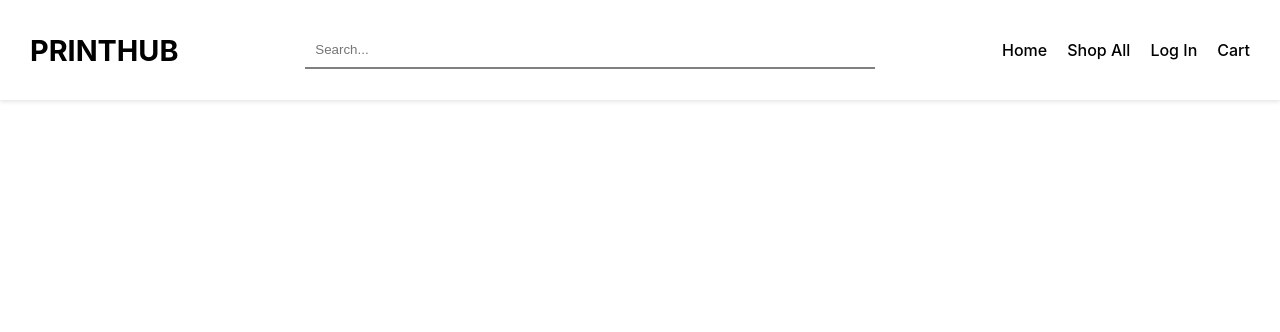
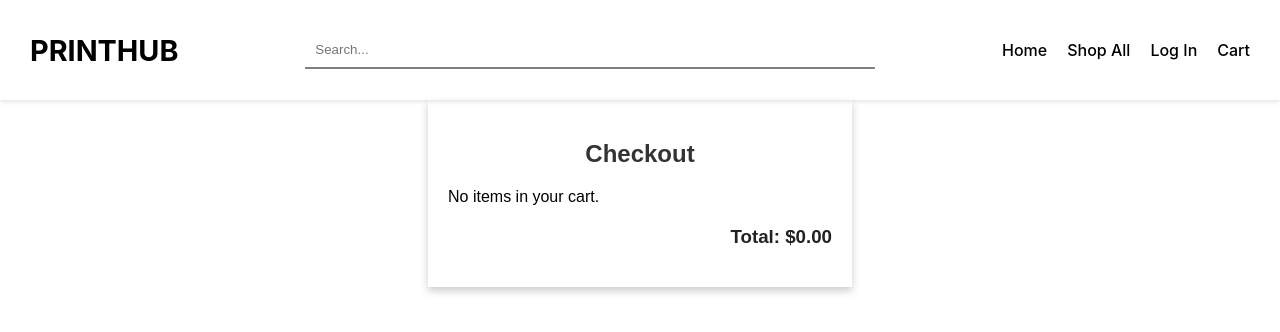
Before and after one commit to shrncr/printhub, a React (Create React App) app in the folder client/: page /checkout in a window 1280 px wide. Shown: the top 332 px of the page. Built offline with nearby package versions, Linux system fonts and the light colour scheme.

Commit message:
FEAT: Added checkout page

```diff
--- a/client/src/App.js
+++ b/client/src/App.js
@@ -8,6 +8,7 @@ import Cart from './components/Cart';
 import Listings from './components/Listings';
 import { UserProvider } from './components/UserContext';
 import IndividualListing from './components/IndividualListing';
+import Checkout from './components/Checkout';
 
 function App() {
   return (
@@ -22,6 +23,8 @@ function App() {
         <Route path = "/cart" element = {<Cart />}/>
         <Route path = "/listings" element = {<Listings />}/>
         <Route path = "/listings/:id" element = {<IndividualListing />}/>
+        <Route path="/checkout" element={<Checkout />} />
+
       </Routes>
     </Router>
     </UserProvider>
--- a/client/src/components/Cart.jsx
+++ b/client/src/components/Cart.jsx
@@ -1,11 +1,13 @@
 import React, { useEffect, useState } from 'react';
 import Cookies from 'js-cookie';
+import { useNavigate } from 'react-router-dom'; // For navigation
 import "../styles/Cart.css";
 
 const CartPage = () => {
   const [cartItems, setCartItems] = useState([]);
   const [loading, setLoading] = useState(true);
   const [error, setError] = useState(null);
+  const navigate = useNavigate(); // React Router's navigate function
 
   // Fetch cart items from the cookie
   const fetchCartItems = () => {
@@ -28,11 +30,6 @@ const CartPage = () => {
   }, []);
 
   const handleRemoveItem = (itemId) => {
-    console.log('Attempting to delete item with ID:', itemId);
-    if (!itemId) {
-      console.error('Invalid item ID:', itemId);
-      return;
-    }
     try {
       const updatedCartItems = cartItems.filter(item => item.listingId !== itemId);
       setCartItems(updatedCartItems);
@@ -43,31 +40,35 @@ const CartPage = () => {
     }
   };
 
+  const handleCheckout = () => {
+    const total = cartItems.reduce((sum, item) => sum + item.price * item.quantity, 0);
+    navigate('/checkout', { state: { cartItems, total } });
+  };
+
   if (loading) return <p>Loading cart items...</p>;
   if (error) return <p>{error}</p>;
 
   return (
     <div style={{ padding: '20px' }} className="cart">
       <h2>Cart</h2>
-      {cartItems.length === 0 ? ( // if there is nothing in the cart, output string
+      {cartItems.length === 0 ? (
         <p>Your cart is empty.</p>
-      ) : ( // else
+      ) : (
         <ul className="cartList">
-          {cartItems.map((item) => {
-            console.log(item.listingId); // Log the item to verify its structure
-            return (
+          {cartItems.map((item) => (
             <li key={item.listingId}>
               <img src={item.image || 'https://via.placeholder.com/200'} alt={item.listingName} style={{ width: '100px', height: '100px' }} />
               <strong>Name:</strong> {item.listingName}, <strong>Price:</strong> ${item.price}, <strong>Quantity:</strong> {item.quantity}
               <br />
               <p>{item.listingDesc}</p>
-                <button className="removeButt" onClick={() => handleRemoveItem(item.listingId)}><img src="/trash.png" style={{ width: '20px', height: '20px' }} alt="Remove" /></button>
+              <button className="removeButt" onClick={() => handleRemoveItem(item.listingId)}>
+                <img src="/trash.png" style={{ width: '20px', height: '20px' }} alt="Remove" />
+              </button>
             </li>
-            );
-          })}
+          ))}
         </ul>
       )}
-      <button className="checkout">Checkout</button>
+      <button className="checkout" onClick={handleCheckout}>Checkout</button>
     </div>
   );
 };
--- a/client/src/components/Checkout.jsx
+++ b/client/src/components/Checkout.jsx
@@ -0,0 +1,33 @@
+import React from 'react';
+import { useLocation } from 'react-router-dom';
+import "../styles/Checkout.css";
+
+const Checkout = () => {
+  const location = useLocation();
+  const { cartItems = [], total = 0 } = location.state || {};
+
+  return (
+    <div style={{ padding: '20px' }} className="checkout">
+      <h2>Checkout</h2>
+      {cartItems.length === 0 ? (
+        <p>No items in your cart.</p>
+      ) : (
+        <ul className="checkoutList">
+          {cartItems.map((item) => (
+            <li key={item.listingId}>
+              <img src={item.image || 'https://via.placeholder.com/200'} alt={item.listingName} style={{ width: '100px', height: '100px' }} />
+              <strong>Name:</strong> {item.listingName},
+              <strong>Price:</strong> ${item.price},
+              <strong>Quantity:</strong> {item.quantity}
+              <br />
+
+            </li>
+          ))}
+        </ul>
+      )}
+      <h3>Total: ${total.toFixed(2)}</h3>
+    </div>
+  );
+};
+
+export default Checkout;
--- /dev/null
+++ b/client/src/styles/Checkout.css
@@ -0,0 +1,63 @@
+.checkout {
+    padding: 20px;
+    max-width: 800px;
+    margin: 0 auto;
+    font-family: Arial, sans-serif;
+  }
+
+  h2 {
+    text-align: center;
+    color: #333;
+    margin-bottom: 20px;
+  }
+
+  .checkoutList {
+    list-style-type: none;
+    padding: 0;
+    margin: 0;
+  }
+
+  .checkoutList li {
+    display: flex;
+    align-items: center;
+    justify-content: space-between;
+    margin-bottom: 15px;
+    padding: 10px;
+    border: 1px solid #ddd;
+    border-radius: 5px;
+    background-color: #f9f9f9;
+  }
+
+  .checkoutList img {
+    width: 80px;
+    height: 80px;
+    border-radius: 5px;
+    object-fit: cover;
+  }
+
+  .checkoutList strong {
+    color: #555;
+  }
+
+  .checkoutList p {
+    color: #777;
+    font-size: 14px;
+  }
+
+  h3 {
+    text-align: right;
+    color: #222;
+    margin-top: 20px;
+    font-weight: bold;
+  }
+
+  @media (max-width: 768px) {
+    .checkoutList li {
+      flex-direction: column;
+      align-items: flex-start;
+    }
+
+    .checkoutList img {
+      margin-bottom: 10px;
+    }
+  }
```
Lines whose indentation alone changed are shown as unchanged.
